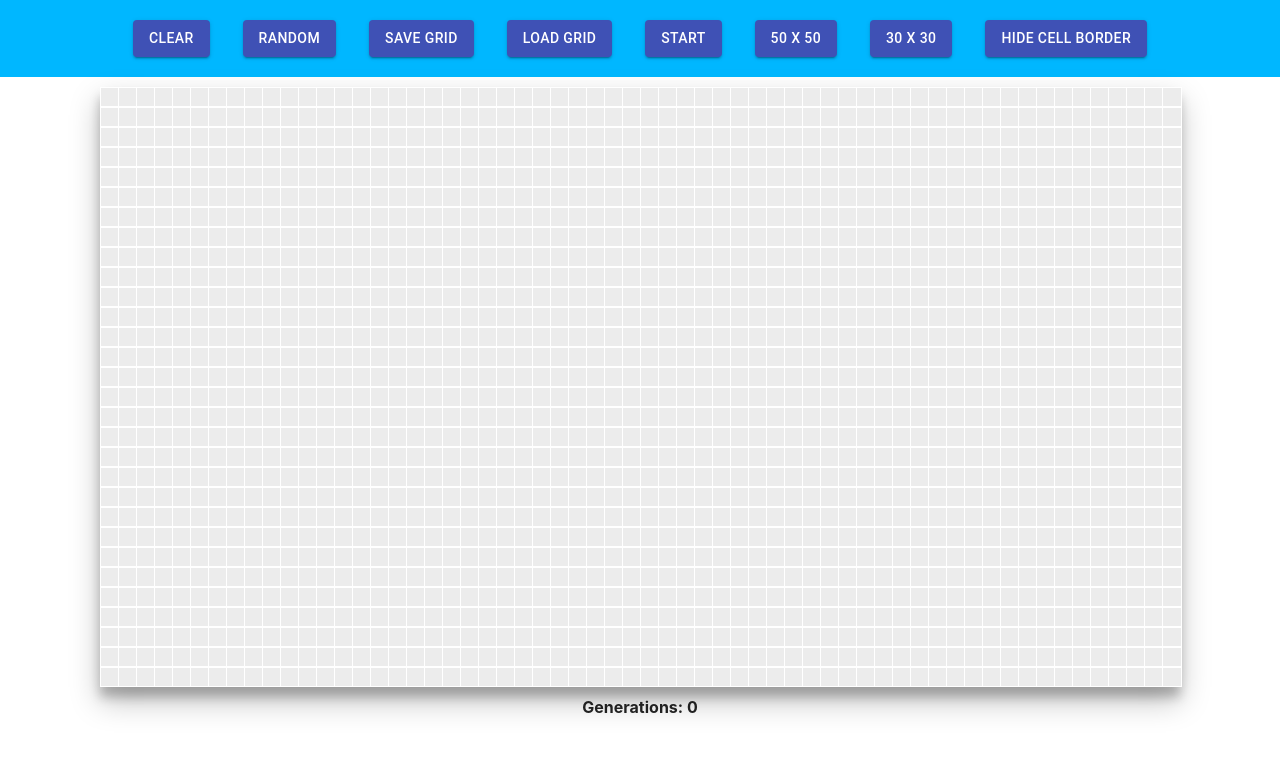
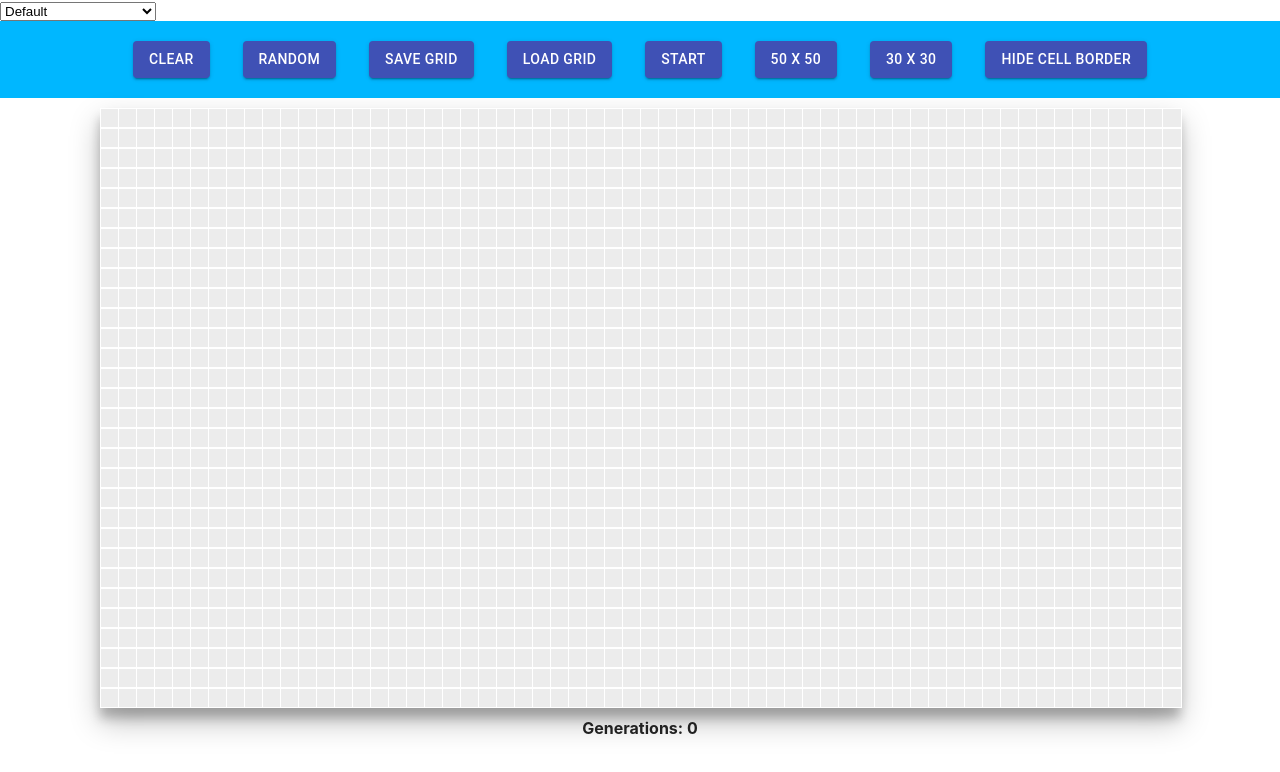
Before and after one commit to ahaku/the_game_of_life, a React (Create React App) app: page / in a window 1280 px wide. Shown: the top 772 px of the page. Built offline with nearby package versions, Linux system fonts and the light colour scheme.

Commit message:
theme picker added

```diff
--- a/src/Data.js
+++ b/src/Data.js
@@ -12,6 +12,20 @@ export const ColorThemes = {
         'filledCellBg': '#0F0',
         'fontColor': '#0F0',
         'border': '1px solid darkgray'
+    },
+    'Cool and Fresh': {
+        'pageBackground': '#8ee4af',
+        'emptyCellBg': '#edf5e1',
+        'filledCellBg': '#5cdb95',
+        'fontColor': '#05386b',
+        'border': '1px solid darkgray'
+    },
+    'Audacious and Vibrant': {
+        'pageBackground': '#97caef',
+        'emptyCellBg': '#cafafe',
+        'filledCellBg': '#fc4445',
+        'fontColor': '#212121',
+        'border': '1px solid white'
     }
 }
 
--- a/src/Mainpage.jsx
+++ b/src/Mainpage.jsx
@@ -3,6 +3,7 @@ import produce from 'immer';
 import ButtonMD from '@material-ui/core/Button';
 import ButtonRow from './components/ButtonRow/ButtonRow';
 import Grid from './components/Grid/Grid';
+import ThemeSelector from './components/ThemeSelector/ThemeSelector';
 import './Mainpage.css';
 import ColorThemes from './Data'
 
@@ -91,6 +92,7 @@ function Mainpage() {
 
     return (
         <div className='Mainpage' style={{ backgroundColor: colors.pageBackground }}>
+            <ThemeSelector ColorThemes={ColorThemes} setColors={setColors}></ThemeSelector>
             <ButtonRow
                 clearGenerationsNumber={() => numberGenerations = 0}
                 numberRows={numberRows}
--- /dev/null
+++ b/src/components/ThemeSelector/ThemeSelector.jsx
@@ -0,0 +1,21 @@
+import React from 'react';
+
+function ThemeSelector (props) {
+    // const [selectedTheme, setSelectedTheme] = React.useState();
+    const handleChange = (event) => {
+        props.setColors(props.ColorThemes[event.target.value]);
+    }
+    const options = []
+    for (let key in props.ColorThemes) {
+        options.push(<option>{key}</option>)
+    }
+    return (
+        <div className = 'ThemeSelector'>
+            <select onChange={handleChange}>
+                {options}
+            </select>
+        </div>
+    )
+}
+
+export default ThemeSelector
```
